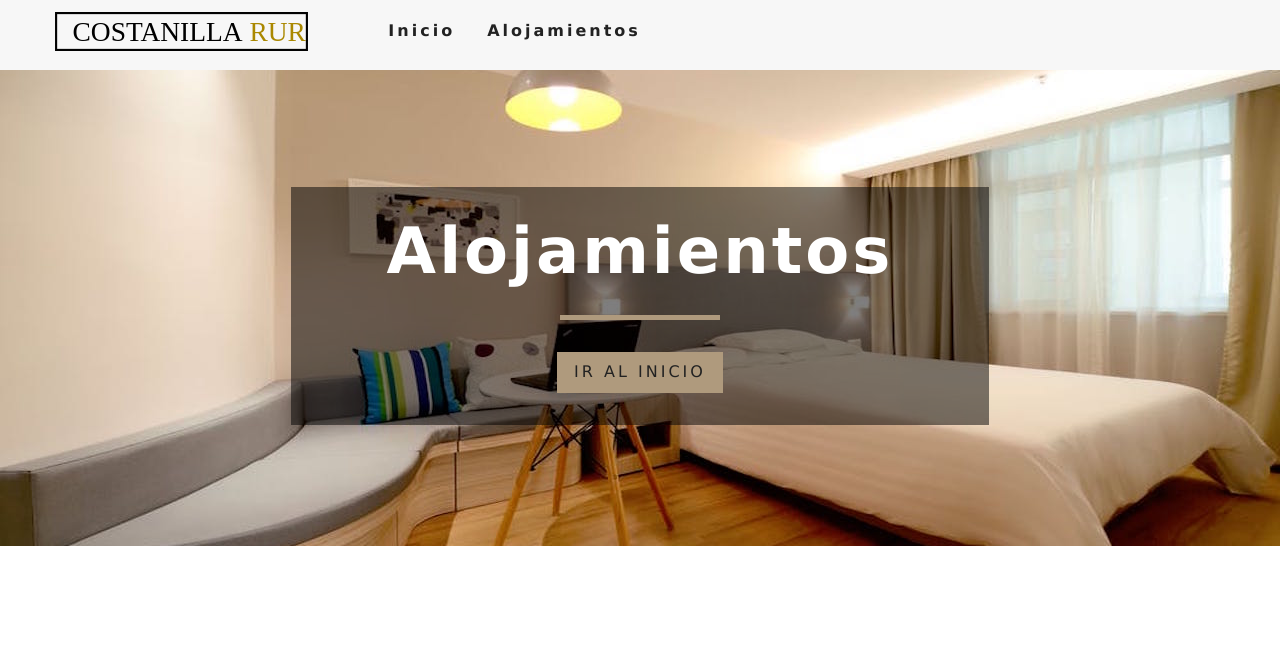
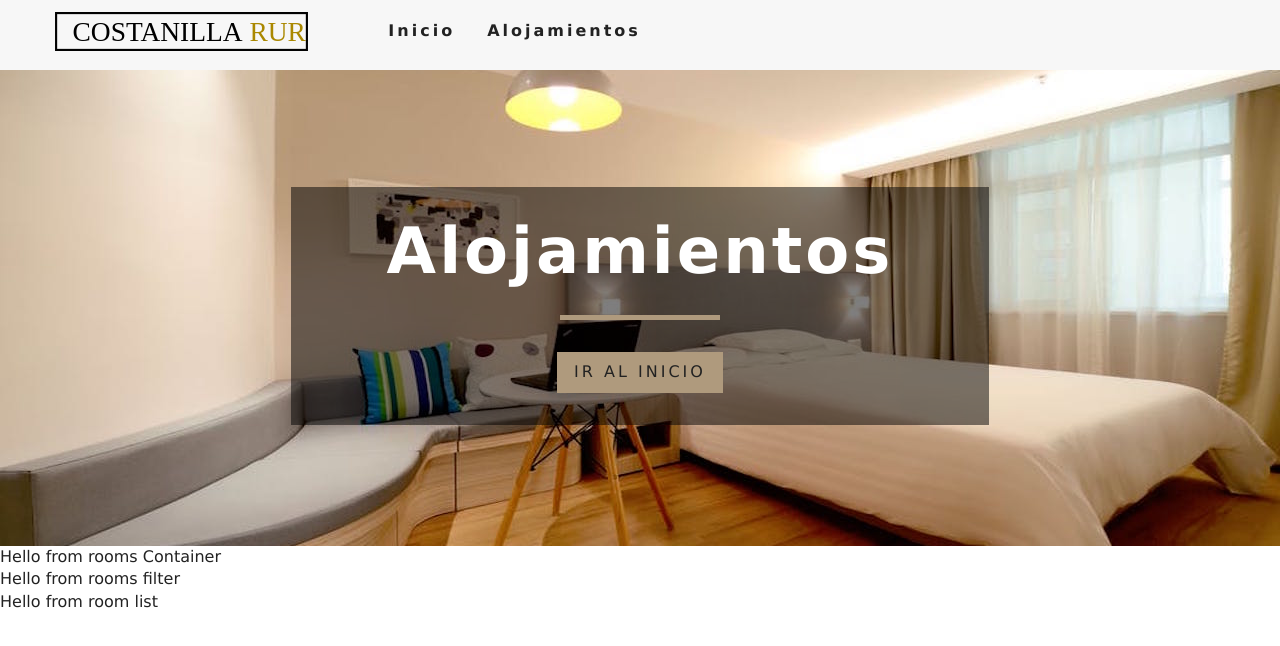
Before and after one commit to Viciot/casarural, a React (Create React App) app: page /rooms in a window 1280 px wide. Shown: the top 646 px of the page. Built offline with nearby package versions, Linux system fonts and the light colour scheme.

Commit message:
Rooms container, filter and list

```diff
--- /dev/null
+++ b/src/components/RoomsContainer.js
@@ -0,0 +1,14 @@
+import React from 'react';
+import RoomsFilter from "./RoomsFilter";
+import RoomsList from "./RoomsList";
+
+
+export default function RoomsContainer() {
+  return (
+    <div>
+      Hello from rooms Container
+      <RoomsFilter />
+      <RoomsList />
+    </div>
+  )
+}
--- /dev/null
+++ b/src/components/RoomsFilter.js
@@ -0,0 +1,9 @@
+import React from 'react'
+
+export default function RoomsFilter() {
+  return (
+    <div>
+      Hello from rooms filter
+    </div>
+  )
+}
--- /dev/null
+++ b/src/components/RoomsList.js
@@ -0,0 +1,9 @@
+import React from 'react'
+
+export default function RoomsList() {
+  return (
+    <div>
+      Hello from room list
+    </div>
+  )
+}
--- a/src/pages/Rooms.js
+++ b/src/pages/Rooms.js
@@ -2,10 +2,13 @@
 import Hero from "../components/Hero"
 import Banner from '../components/Banner'
 import { Link } from 'react-router-dom'
+import RoomsContainer from '../components/RoomsContainer'
+
 
 
 const Rooms = () => {
   return (
+    <>
       <Hero hero="roomsHero">
         <Banner title="Alojamientos">
           <Link to="/" className="btn-primary">
@@ -13,6 +16,8 @@
           </Link>
         </Banner>
       </Hero>
+      <RoomsContainer />
+    </>
   )
 }
 
```
Lines whose indentation alone changed are shown as unchanged.
